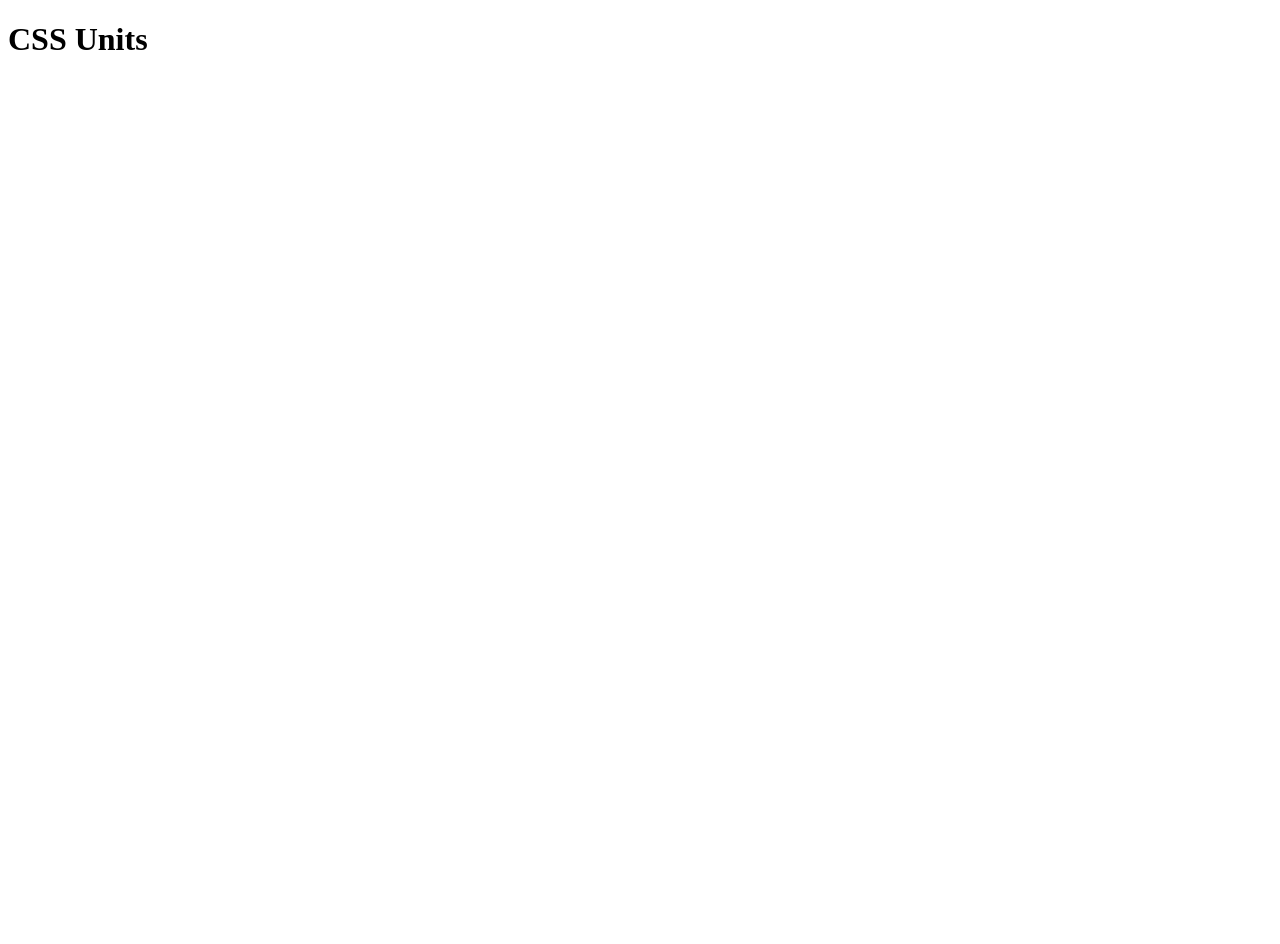
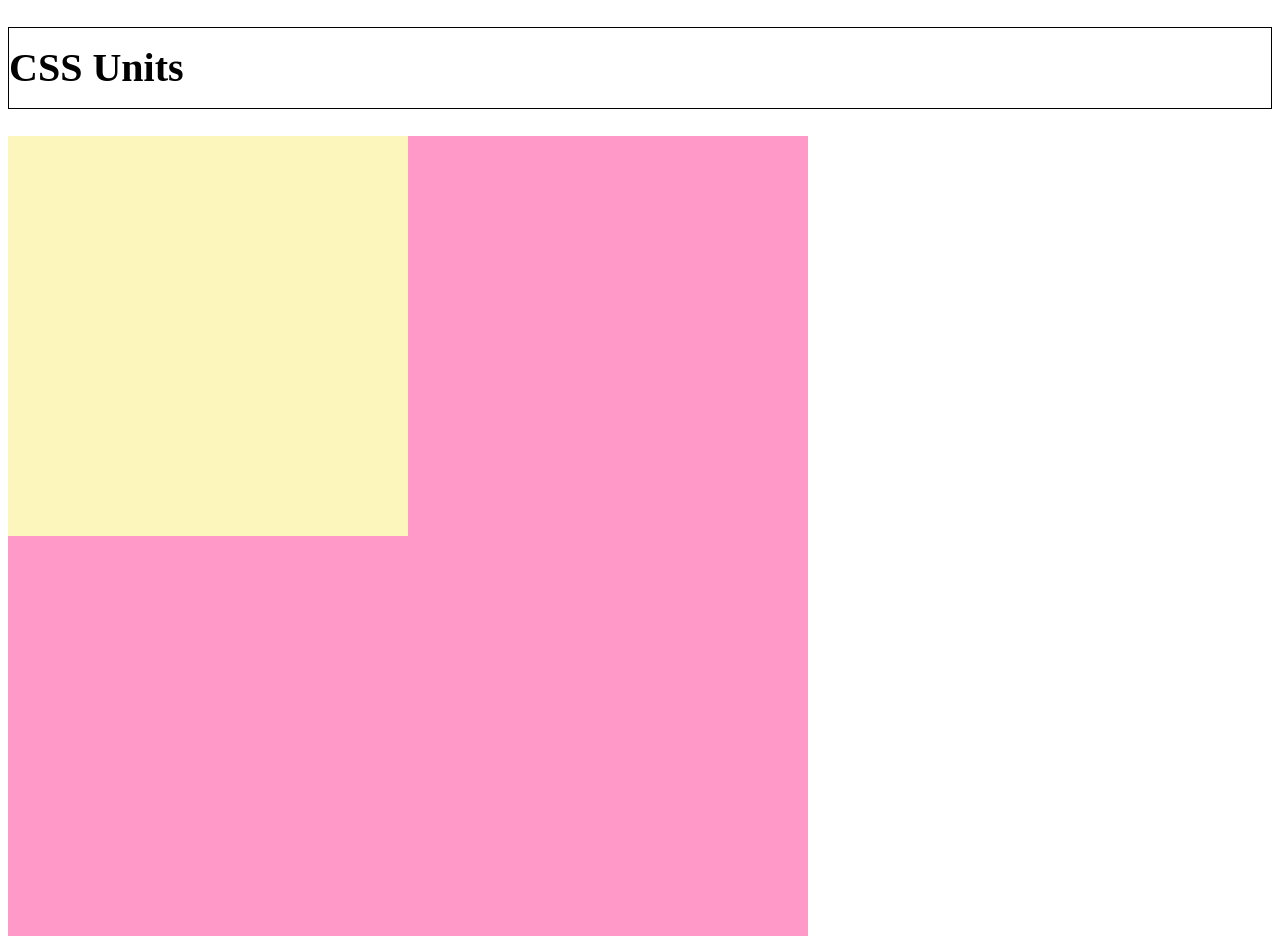
Before and after one commit to EryckBarreto/bootcamp_web_developer, a plain HTML site: page CSS_Box_Model/Units/index.html in a window 1280 px wide. Before the commit the page ends 800 px from the top, so only its background shows below. Drawn offline with Linux system fonts and the light colour scheme.

Commit message:
Conceitos sobre o uso de porcentagem como unidade

```diff
--- a/CSS_Box_Model/Units/app.css
+++ b/CSS_Box_Model/Units/app.css
@@ -3,3 +3,15 @@ section {
     width: 800px;
     height: 800px;
 }
+
+div {
+    background-color: #fcf6bd;
+    width: 50%;
+    height: 50%;
+}
+
+h1 {
+    font-size: 40px;
+    border: 1px solid black;
+    line-height: 200%;
+}
--- a/CSS_Box_Model/Units/index.html
+++ b/CSS_Box_Model/Units/index.html
@@ -5,6 +5,7 @@
     <meta http-equiv="X-UA-Compatible" content="IE=edge">
     <meta name="viewport" content="width=device-width, initial-scale=1.0">
     <title>CSS Units</title>
+    <link rel="stylesheet" href="app.css">
 </head>
 <body>
     <h1>CSS Units</h1>
```
